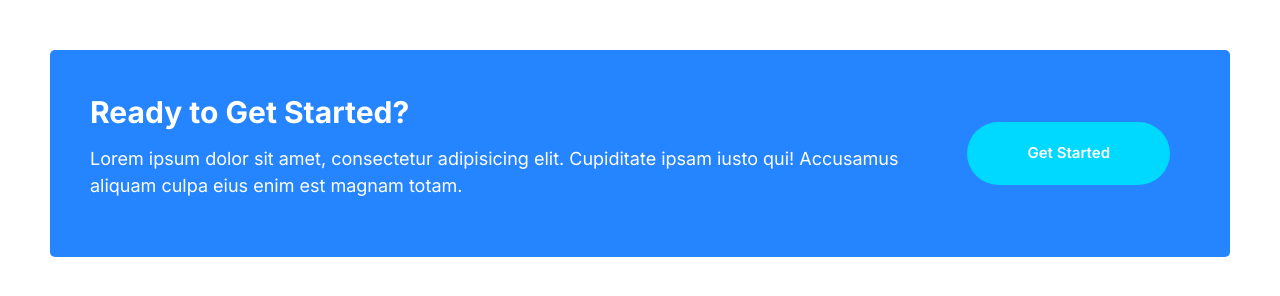
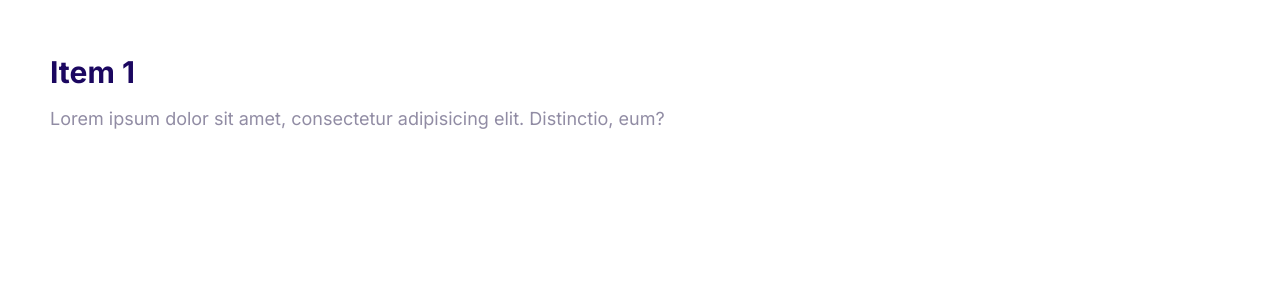
Before and after one commit to mmmcaffeine/moshify, a plain HTML site: page index.html in a window 1280 px wide. Drawn offline with Linux system fonts and the light colour scheme.

Commit message:
Added the collapsible component
Includes the behaviour to collapse and expand the content on clicks.

```diff
--- a/css/styles.css
+++ b/css/styles.css
@@ -553,3 +553,37 @@ a {
     margin: 0 2rem;
   }
 }
+
+/* Collapsible */
+
+.collapsible__header {
+  display: flex;
+  justify-content: space-between;
+}
+
+.collapsible__heading {
+  font-size: 3rem;
+  margin-top: 0;
+}
+
+.collapsible__chevron {
+  transform: rotate(-90deg);
+  transition: transform 0.3s;
+}
+
+.collapsible__content {
+  max-height: 0;
+  opacity: 0;
+  overflow: hidden;
+  transition: all 0.3s;
+}
+
+.collapsible--expanded .collapsible__chevron {
+  transform: rotate(0);
+}
+
+.collapsible--expanded .collapsible__content {
+  max-height: 100vh;
+  opacity: 1;
+  overflow: visible;
+}
--- a/index.html
+++ b/index.html
@@ -15,17 +15,17 @@
     <link rel="stylesheet" href="css/styles.css" />
   </head>
   <body style="padding: 5rem;">
-    <div class="callout callout--primary">
-      <div class="grid grid--1x2">
-        <div class="callout__content">
-          <h2 class="callout__heading">Ready to Get Started?</h2>
-          <p>
-            Lorem ipsum dolor sit amet, consectetur adipisicing elit. Cupiditate ipsam
-            iusto qui! Accusamus aliquam culpa eius enim est magnam totam.
-          </p>
-        </div>
-        <a href="#" class="btn btn--secondary btn--stretched">Get Started</a>
+    <div class="collapsible collapsible--expanded">
+      <header class="collapsible__header">
+        <h2 class="collapsible__heading">Item 1</h2>
+        <svg class="icon icon--white collapsible__chevron">
+          <use xlink:href="images/icons-sprite.svg#chevron"></use>
+        </svg>
+      </header>
+      <div class="collapsible__content">
+        Lorem ipsum dolor sit amet, consectetur adipisicing elit. Distinctio, eum?
       </div>
     </div>
+    <script src="js/main.js"></script>
   </body>
 </html>
--- /dev/null
+++ b/js/main.js
@@ -0,0 +1,7 @@
+const collapsibles = document.querySelectorAll(".collapsible");
+
+collapsibles.forEach((item) =>
+    item.addEventListener("click", function () {
+        this.classList.toggle("collapsible--expanded");
+    })
+);
```
Also changed, not shown: components/collapsibles.html (added, +11 -0 lines).
